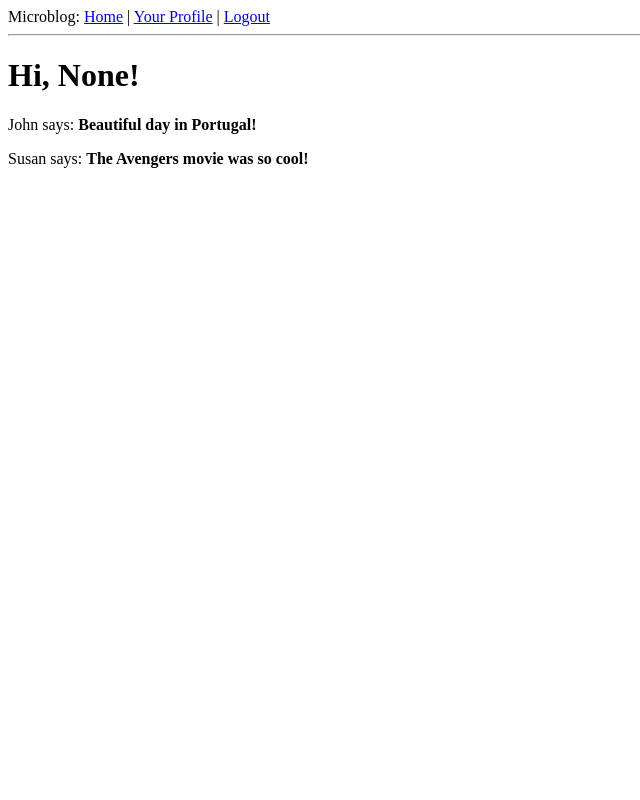
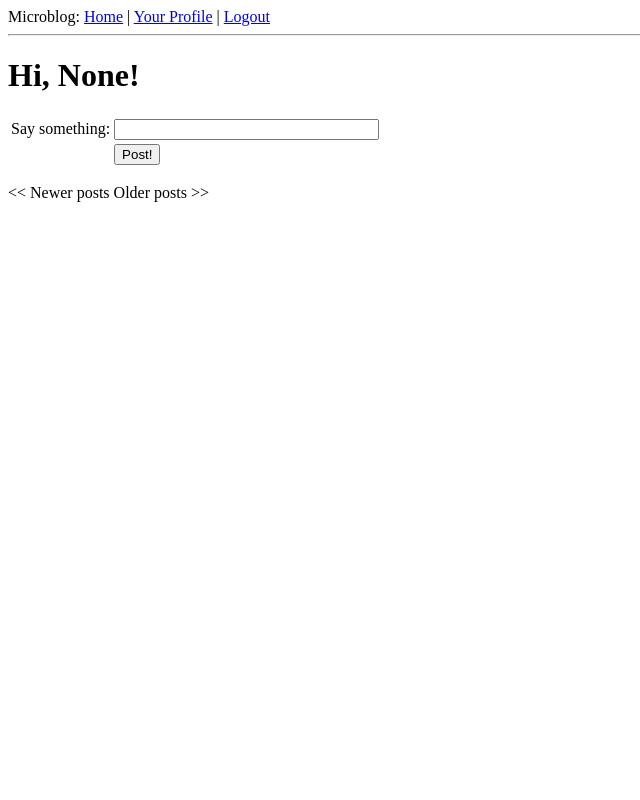
Before and after one commit to RMF2PT/flask-mega-tutorial, a Flask app: page / in a window 1280 px wide. Shown: the whole page, without its empty margins (0-640 px from the left). Run offline with Flask 2, Linux system fonts and the light colour scheme; a user stored in the database is signed in; data comes from the database, SQL or seed files in the repository; both versions use the stored data as it was after the commit; data that the repository does not hold is empty; parts of the project's set-up code (start-up, migrations or seed data) failed here and were passed over.

Commit message:
Add pagination to index and user profile pages

```diff
--- a/app/forms.py
+++ b/app/forms.py
@@ -26,3 +26,6 @@
                 'This nickname is already in use. Please shoose another one.')
             return False
         return True
+
+class PostForm(Form):
+    post = StringField('post', validators=[DataRequired()])
--- a/app/models.py
+++ b/app/models.py
@@ -54,7 +54,7 @@
         return '<User %r>' % (self.nickname)
 
     def avatar(self, size):
-        return 'http://www.gravatar.com/avatar/%s?d=mm&s=%d' % (md5(self.email.encode('utf-8')).hexdigest(), size)
+        return 'http://www.gravatar.com/avatar/%s?d=monsterid&s=%d' % (md5(self.email.encode('utf-8')).hexdigest(), size)
 
     def follow(self, user):
         if not self.is_following(user):
--- a/app/templates/index.html
+++ b/app/templates/index.html
@@ -1,7 +1,41 @@
 {% extends "base.html" %}
 {% block content %}
-    <h1>Hi, {{ user.nickname }}!</h1>
-    {% for post in posts %}
-    <div><p>{{ post.author.nickname }} says: <b>{{ post.body }}</b></p></div>
+    <h1>Hi, {{ g.user.nickname }}!</h1>
+    <form action="" method="post" name="post">
+        {{ form.hidden_tag() }}
+        <table>
+            <tr>
+                <td>Say something:</td>
+                <td>{{ form.post(size=30, maxlength=140) }}</td>
+                <td>
+                    {% for error in form.post.errors %}
+                        <span style="color: red,">[{{ error }}]</span><br>
+                    {% endfor %}
+                </td>
+            </tr>
+            <tr>
+                <td></td>
+                <td><input type="submit" value="Post!"></td>
+                <td></td>
+            </tr>
+        </table>
+    </form>
+    <!-- posts is a Paginate object -->
+    {% for post in posts.items %}
+        {% include 'post.html' %}
     {% endfor %}
+    {% if posts.has_prev %}
+        <a href="{{ url_for('index', page=posts.prev_num) }}">
+            &lt;&lt; Newer posts
+        </a>
+    {% else %}
+        &lt;&lt; Newer posts
+    {% endif %}
+    {% if posts.has_next %}
+        <a href="{{ url_for('index', page=posts.next_num) }}">
+            Older posts &gt;&gt;
+        </a>
+    {% else %}
+        Older posts &gt;&gt;
+    {% endif %}
 {% endblock %}
--- a/app/views.py
+++ b/app/views.py
@@ -1,8 +1,9 @@
 from flask import render_template, flash, redirect, session, url_for, request, g
 from flask_login import login_user, logout_user, current_user, login_required
 from app import app, db, lm, oid
-from .forms import LoginForm, EditForm
-from .models import User
+from .forms import LoginForm, EditForm, PostForm
+from .models import User, Post
+from config import POSTS_PER_PAGE
 from datetime import datetime
 
 @lm.user_loader
@@ -17,24 +18,23 @@
         db.session.add(g.user)
         db.session.commit()
 
-@app.route('/')
-@app.route('/index')
+@app.route('/', methods=['GET', 'POST'])
+@app.route('/index', methods=['GET', 'POST'])
+@app.route('/index/<int:page>', methods=['GET', 'POST'])
 @login_required
-def index():
-    user = g.user
-    posts = [  # fake array of posts
-        {
-            'author': {'nickname': 'John'},
-            'body': 'Beautiful day in Portugal!'
-        },
-        {
-            'author': {'nickname': 'Susan'},
-            'body': 'The Avengers movie was so cool!'
-        }
-    ]
+def index(page=1):
+    form = PostForm()
+    if form.validate_on_submit():
+        post = Post(body=form.post.data, timestamp=datetime.utcnow(),
+                    author=g.user)
+        db.session.add(post)
+        db.session.commit()
+        flash('Your post is now live!')
+        return redirect(url_for('index'))
+    posts = g.user.followed_posts().paginate(page, POSTS_PER_PAGE, False)
     return render_template('index.html',
                             title='Home',
-                            user=user,
+                            form=form,
                             posts=posts)
 
 @app.route('/login', methods=['GET', 'POST'])
@@ -81,16 +81,14 @@
     return redirect(url_for('index'))
 
 @app.route('/user/<nickname>')
+@app.route('/user/<nickname>/<int:page>')
 @login_required
-def user(nickname):
+def user(nickname, page=1):
     user = User.query.filter_by(nickname=nickname).first()
     if user == None:
         flash('User %s not found.' % nickname)
         return redirect(url_for('index'))
-    posts = [
-        {'author': user, 'body': 'Test post #1'},
-        {'author': user, 'body': 'Test post #2'}
-    ]
+    posts = user.posts.paginate(page, POSTS_PER_PAGE, False)
     return render_template('user.html',
                             user=user,
                             posts=posts)
--- a/config.py
+++ b/config.py
@@ -22,3 +22,6 @@
 
 # administrator list
 ADMINS = ['you@example.com']
+
+# pagination
+POSTS_PER_PAGE = 3
```
Also changed, not shown: app/templates/user.html (+17 -1 lines), test.db.
